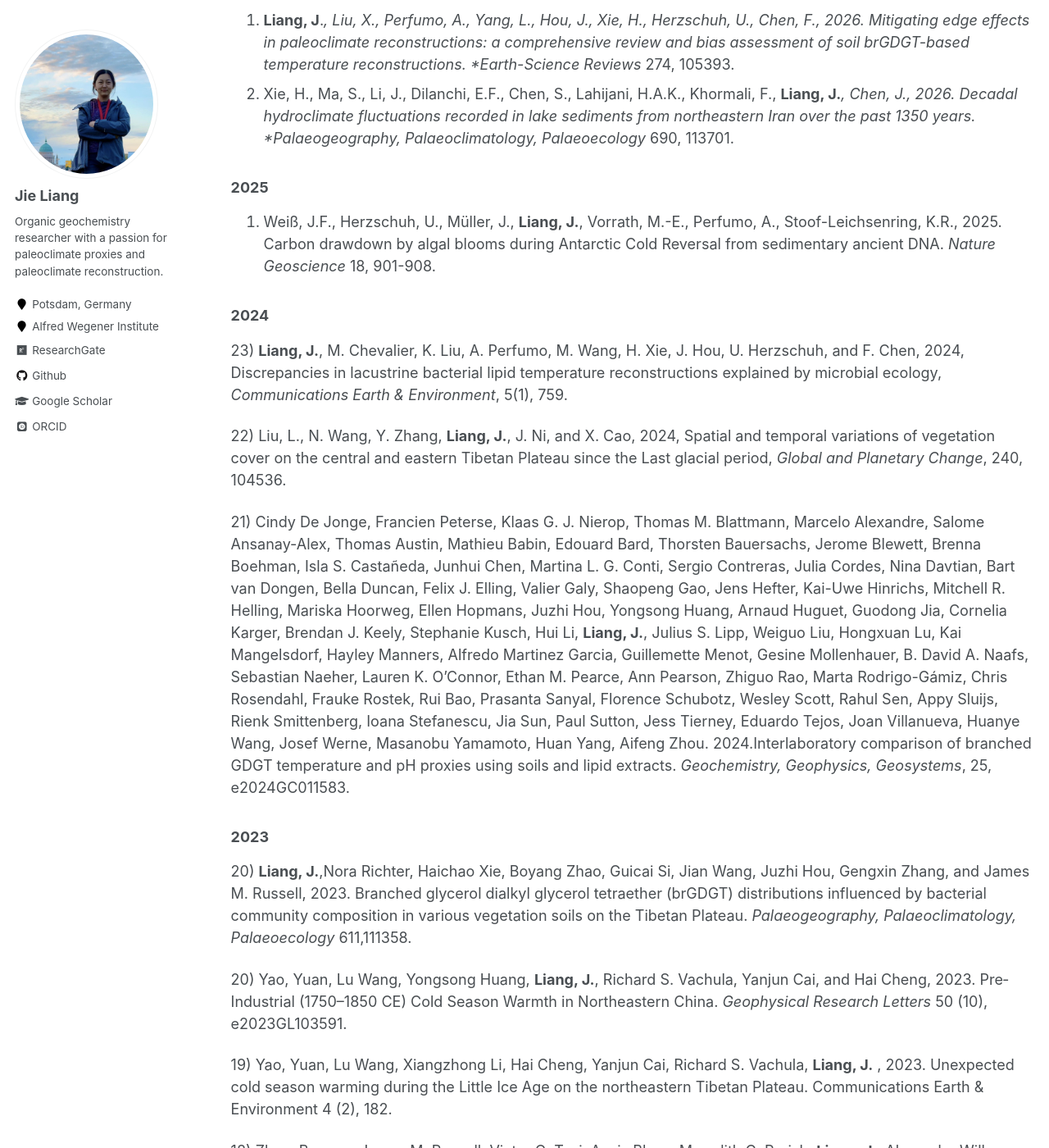
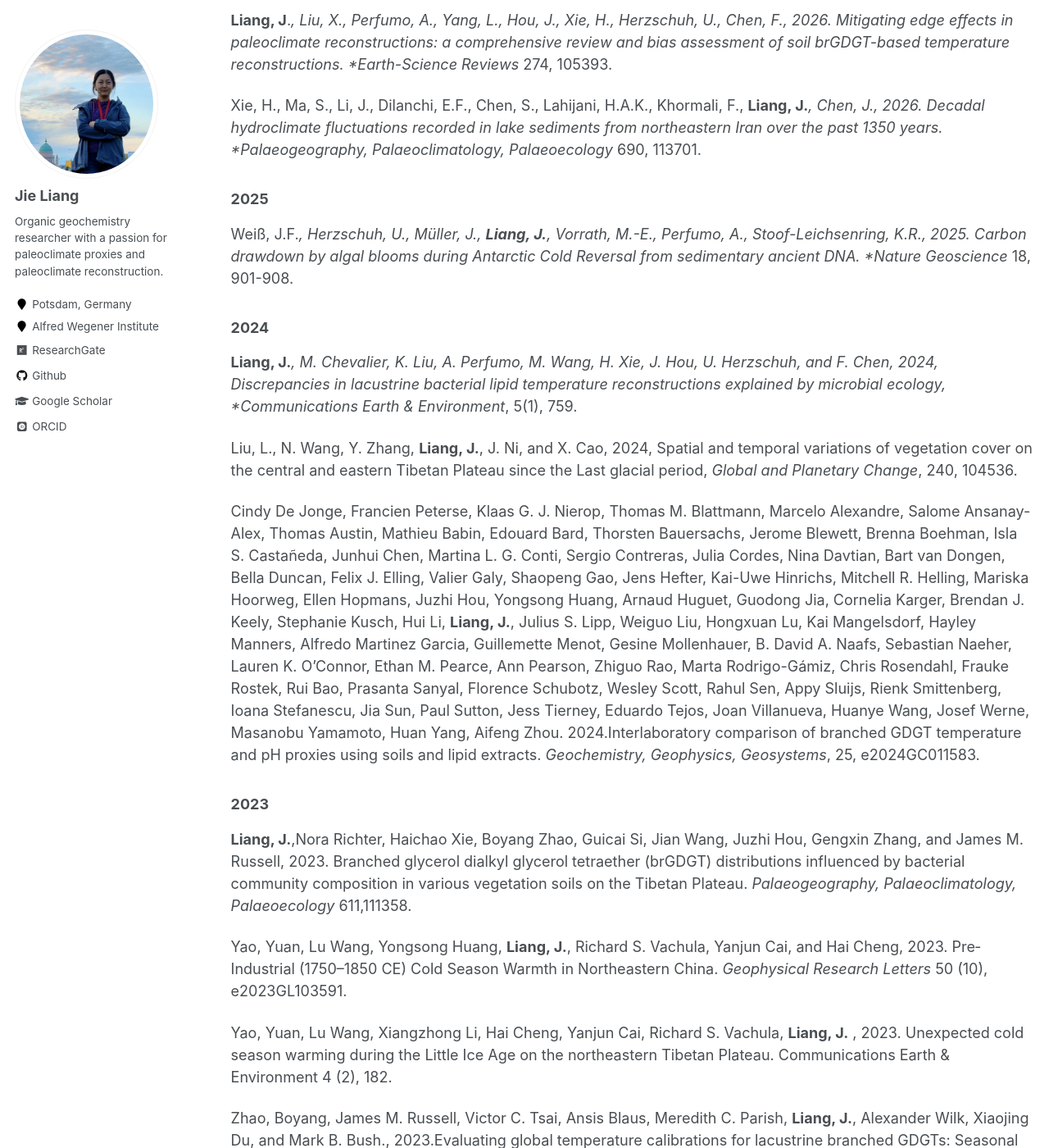
Before and after one commit to jieliangbio/jieliang.github.io, a Jekyll site: the page built from _pages/publications.md, in a window 1280 px wide and 1400 px high, scrolled down 512 px. Shown: the whole window at 82% size. Built offline with Jekyll 4.4.1, drawn with Linux system fonts in a browser that asks for light colours; some web fonts are replaced; some of the changed text lies outside the part shown.

Commit message:
Update publications.md

```diff
--- a/_pages/publications.md
+++ b/_pages/publications.md
@@ -22,79 +22,80 @@ header:
 
 ### 2026
 
-27. **Liang, J**.*, Liu, X., Perfumo, A., Yang, L., Hou, J., Xie, H., Herzschuh, U., Chen, F., 2026. Mitigating edge effects in paleoclimate reconstructions: a comprehensive review and bias assessment of soil brGDGT-based temperature reconstructions. *Earth-Science Reviews* 274, 105393.
-28. Xie, H., Ma, S., Li, J., Dilanchi, E.F., Chen, S., Lahijani, H.A.K., Khormali, F., **Liang, J.***, Chen, J., 2026. Decadal hydroclimate fluctuations recorded in lake sediments from northeastern Iran over the past 1350 years. *Palaeogeography, Palaeoclimatology, Palaeoecology* 690, 113701.
+**Liang, J**.*, Liu, X., Perfumo, A., Yang, L., Hou, J., Xie, H., Herzschuh, U., Chen, F., 2026. Mitigating edge effects in paleoclimate reconstructions: a comprehensive review and bias assessment of soil brGDGT-based temperature reconstructions. *Earth-Science Reviews* 274, 105393.
+
+Xie, H., Ma, S., Li, J., Dilanchi, E.F., Chen, S., Lahijani, H.A.K., Khormali, F., **Liang, J.***, Chen, J., 2026. Decadal hydroclimate fluctuations recorded in lake sediments from northeastern Iran over the past 1350 years. *Palaeogeography, Palaeoclimatology, Palaeoecology* 690, 113701.
 
 ### 2025
 
-26. Weiß, J.F., Herzschuh, U., Müller, J., **Liang, J.**, Vorrath, M.-E., Perfumo, A., Stoof-Leichsenring, K.R., 2025. Carbon drawdown by algal blooms during Antarctic Cold Reversal from sedimentary ancient DNA. *Nature Geoscience* 18, 901-908.
+Weiß, J.F.*, Herzschuh, U., Müller, J., **Liang, J.**, Vorrath, M.-E., Perfumo, A., Stoof-Leichsenring, K.R., 2025. Carbon drawdown by algal blooms during Antarctic Cold Reversal from sedimentary ancient DNA. *Nature Geoscience* 18, 901-908.
 
 ### 2024
 
-23) **Liang, J.**, M. Chevalier, K. Liu, A. Perfumo, M. Wang, H. Xie, J. Hou, U. Herzschuh, and F. Chen, 2024, Discrepancies in lacustrine bacterial lipid temperature reconstructions explained by microbial ecology, *Communications Earth & Environment*, 5(1), 759.
+**Liang, J.***, M. Chevalier, K. Liu, A. Perfumo, M. Wang, H. Xie, J. Hou, U. Herzschuh, and F. Chen, 2024, Discrepancies in lacustrine bacterial lipid temperature reconstructions explained by microbial ecology, *Communications Earth & Environment*, 5(1), 759.
 
-22) Liu, L., N. Wang, Y. Zhang, **Liang, J.**, J. Ni, and X. Cao, 2024, Spatial and temporal variations of vegetation cover on the central and eastern Tibetan Plateau since the Last glacial period, *Global and Planetary Change*, 240, 104536.
+Liu, L., N. Wang, Y. Zhang, **Liang, J.**, J. Ni, and X. Cao, 2024, Spatial and temporal variations of vegetation cover on the central and eastern Tibetan Plateau since the Last glacial period, *Global and Planetary Change*, 240, 104536.
 
-21) Cindy De Jonge,  Francien Peterse,  Klaas G. J. Nierop,  Thomas M. Blattmann,  Marcelo Alexandre,  Salome Ansanay-Alex,  Thomas Austin,  Mathieu Babin,  Edouard Bard,  Thorsten Bauersachs,  Jerome Blewett,  Brenna Boehman,  Isla S. Castañeda,  Junhui Chen,  Martina L. G. Conti,  Sergio Contreras,  Julia Cordes,  Nina Davtian,  Bart van Dongen,  Bella Duncan,  Felix J. Elling,  Valier Galy,  Shaopeng Gao,  Jens Hefter,  Kai-Uwe Hinrichs,  Mitchell R. Helling,  Mariska Hoorweg,  Ellen Hopmans,  Juzhi Hou,  Yongsong Huang,  Arnaud Huguet,  Guodong Jia,  Cornelia Karger,  Brendan J. Keely,  Stephanie Kusch,  Hui Li,  **Liang, J.**,  Julius S. Lipp,  Weiguo Liu,  Hongxuan Lu,  Kai Mangelsdorf,  Hayley Manners,  Alfredo Martinez Garcia,  Guillemette Menot,  Gesine Mollenhauer,  B. David A. Naafs,  Sebastian Naeher,  Lauren K. O'Connor,  Ethan M. Pearce,  Ann Pearson,  Zhiguo Rao,  Marta Rodrigo-Gámiz,  Chris Rosendahl,  Frauke Rostek,  Rui Bao,  Prasanta Sanyal,  Florence Schubotz,  Wesley Scott,  Rahul Sen,  Appy Sluijs,  Rienk Smittenberg,  Ioana Stefanescu,  Jia Sun,  Paul Sutton,  Jess Tierney,  Eduardo Tejos,  Joan Villanueva,  Huanye Wang,  Josef Werne,  Masanobu Yamamoto,  Huan Yang,  Aifeng Zhou. 2024.Interlaboratory comparison of branched GDGT temperature and pH proxies using soils and lipid extracts. *Geochemistry, Geophysics, Geosystems*, 25, e2024GC011583.
+Cindy De Jonge,  Francien Peterse,  Klaas G. J. Nierop,  Thomas M. Blattmann,  Marcelo Alexandre,  Salome Ansanay-Alex,  Thomas Austin,  Mathieu Babin,  Edouard Bard,  Thorsten Bauersachs,  Jerome Blewett,  Brenna Boehman,  Isla S. Castañeda,  Junhui Chen,  Martina L. G. Conti,  Sergio Contreras,  Julia Cordes,  Nina Davtian,  Bart van Dongen,  Bella Duncan,  Felix J. Elling,  Valier Galy,  Shaopeng Gao,  Jens Hefter,  Kai-Uwe Hinrichs,  Mitchell R. Helling,  Mariska Hoorweg,  Ellen Hopmans,  Juzhi Hou,  Yongsong Huang,  Arnaud Huguet,  Guodong Jia,  Cornelia Karger,  Brendan J. Keely,  Stephanie Kusch,  Hui Li,  **Liang, J.**,  Julius S. Lipp,  Weiguo Liu,  Hongxuan Lu,  Kai Mangelsdorf,  Hayley Manners,  Alfredo Martinez Garcia,  Guillemette Menot,  Gesine Mollenhauer,  B. David A. Naafs,  Sebastian Naeher,  Lauren K. O'Connor,  Ethan M. Pearce,  Ann Pearson,  Zhiguo Rao,  Marta Rodrigo-Gámiz,  Chris Rosendahl,  Frauke Rostek,  Rui Bao,  Prasanta Sanyal,  Florence Schubotz,  Wesley Scott,  Rahul Sen,  Appy Sluijs,  Rienk Smittenberg,  Ioana Stefanescu,  Jia Sun,  Paul Sutton,  Jess Tierney,  Eduardo Tejos,  Joan Villanueva,  Huanye Wang,  Josef Werne,  Masanobu Yamamoto,  Huan Yang,  Aifeng Zhou. 2024.Interlaboratory comparison of branched GDGT temperature and pH proxies using soils and lipid extracts. *Geochemistry, Geophysics, Geosystems*, 25, e2024GC011583.
 
 ### 2023
 
-20) **Liang, J.**,Nora Richter, Haichao Xie, Boyang Zhao, Guicai Si, Jian Wang, Juzhi Hou, Gengxin Zhang, and James M. Russell, 2023. Branched glycerol dialkyl glycerol tetraether (brGDGT) distributions influenced by bacterial community composition in various vegetation soils on the Tibetan Plateau. *Palaeogeography, Palaeoclimatology, Palaeoecology* 611,111358.
+**Liang, J.**,Nora Richter, Haichao Xie, Boyang Zhao, Guicai Si, Jian Wang, Juzhi Hou, Gengxin Zhang, and James M. Russell, 2023. Branched glycerol dialkyl glycerol tetraether (brGDGT) distributions influenced by bacterial community composition in various vegetation soils on the Tibetan Plateau. *Palaeogeography, Palaeoclimatology, Palaeoecology* 611,111358.
 
-20) Yao, Yuan, Lu Wang, Yongsong Huang, **Liang, J.**, Richard S. Vachula, Yanjun Cai, and Hai Cheng, 2023. Pre‐Industrial (1750–1850 CE) Cold Season Warmth in Northeastern China. *Geophysical Research Letters* 50 (10), e2023GL103591.
+Yao, Yuan, Lu Wang, Yongsong Huang, **Liang, J.**, Richard S. Vachula, Yanjun Cai, and Hai Cheng, 2023. Pre‐Industrial (1750–1850 CE) Cold Season Warmth in Northeastern China. *Geophysical Research Letters* 50 (10), e2023GL103591.
 
-19) Yao, Yuan, Lu Wang, Xiangzhong Li, Hai Cheng, Yanjun Cai, Richard S. Vachula, **Liang, J.** , 2023. Unexpected cold season warming during the Little Ice Age on the northeastern Tibetan Plateau. Communications Earth & Environment 4 (2), 182.
+Yao, Yuan, Lu Wang, Xiangzhong Li, Hai Cheng, Yanjun Cai, Richard S. Vachula, **Liang, J.** , 2023. Unexpected cold season warming during the Little Ice Age on the northeastern Tibetan Plateau. Communications Earth & Environment 4 (2), 182.
 
-18) Zhao, Boyang, James M. Russell, Victor C. Tsai, Ansis Blaus, Meredith C. Parish,  **Liang, J.**, Alexander Wilk, Xiaojing Du, and Mark B. Bush., 2023.Evaluating global temperature calibrations for lacustrine branched GDGTs: Seasonal variability, paleoclimate implications, and future directions. *Quaternary Science Reviews* 310 : 108124.
+Zhao, Boyang, James M. Russell, Victor C. Tsai, Ansis Blaus, Meredith C. Parish,  **Liang, J.**, Alexander Wilk, Xiaojing Du, and Mark B. Bush., 2023.Evaluating global temperature calibrations for lacustrine branched GDGTs: Seasonal variability, paleoclimate implications, and future directions. *Quaternary Science Reviews* 310 : 108124.
 
 ### 2022
 
-17) **Liang, J.**, Guo, Y., Xie, H.*, Hou, J., 2022. Calibration and application of branched GDGTs to Tibetan lake sediments: the influence of temperature on the fall of the Guge Kingdom in Western Tibet, China. Paleoceanography and Paleoclimatology.
+**Liang, J.**, Guo, Y., Xie, H.*, Hou, J., 2022. Calibration and application of branched GDGTs to Tibetan lake sediments: the influence of temperature on the fall of the Guge Kingdom in Western Tibet, China. Paleoceanography and Paleoclimatology.
 
-16) Vachula, R.S.*, **Liang, J.**, Sae-Lim, J., Xie, H., 2022. Ignition frequency and climate controlled Alaskan tundra fires during the Common Era. Quaternary Science Reviews, 280, 1
+Vachula, R.S.*, **Liang, J.**, Sae-Lim, J., Xie, H., 2022. Ignition frequency and climate controlled Alaskan tundra fires during the Common Era. Quaternary Science Reviews, 280, 1
 
 ### 2021
 
-15) **Liang, J.**, Lupien, R., Xie, H., Vachula, R., Stevenson, M.,…& Hou, J., Russell, J., 2021. Lake ecosystem on the Qinghai–Tibetan Plateau severely altered by climatic warming and human activity.Palaeogeography, Palaeoclimatology, Palaeoecology, 110509.[link] (https://www.sciencedirect.com/science/article/abs/pii/S0031018221002947)
+**Liang, J.**, Lupien, R., Xie, H., Vachula, R., Stevenson, M.,…& Hou, J., Russell, J., 2021. Lake ecosystem on the Qinghai–Tibetan Plateau severely altered by climatic warming and human activity.Palaeogeography, Palaeoclimatology, Palaeoecology, 110509.[link] (https://www.sciencedirect.com/science/article/abs/pii/S0031018221002947)
 
-14) Xie, H., **Liang, J.**, Vachula, R.S., Russell, J.M., Chen, S., Guo, M., Wang, X., Huang, X.*, Chen, F., 2021. Changes in the hydrodynamic intensity of Bosten Lake and its impact on early human settlement in the northeastern Tarim Basin, Arid Central Asia. Palaeogeography, Palaeoclimatology, Palaeoecology, 110499.
+Xie, H., **Liang, J.**, Vachula, R.S., Russell, J.M., Chen, S., Guo, M., Wang, X., Huang, X.*, Chen, F., 2021. Changes in the hydrodynamic intensity of Bosten Lake and its impact on early human settlement in the northeastern Tarim Basin, Arid Central Asia. Palaeogeography, Palaeoclimatology, Palaeoecology, 110499.
 
-13) Liu, K., Liu, Y., Hu, A., Wang, F., **Liang, J.**, Zhang, Z., Anslan, S., Ji, M., Hou, J., 2021. Temporal variability of microbial communities during the past 600 years in a Tibetan lake sediment core. Palaeogeography, Palaeoclimatology, Palaeoecology, 110678.
+Liu, K., Liu, Y., Hu, A., Wang, F., **Liang, J.**, Zhang, Z., Anslan, S., Ji, M., Hou, J., 2021. Temporal variability of microbial communities during the past 600 years in a Tibetan lake sediment core. Palaeogeography, Palaeoclimatology, Palaeoecology, 110678.
 
-12) Wang, M., Hou, J., Lazhu, Li, X., **Liang, J.**, Xie, S., Tang, W., 2021. Changes in the lake thermal and mixing dynamics on the Tibetan Plateau. Hydrological Sciences Journal 66, 838-850.
+Wang, M., Hou, J., Lazhu, Li, X., **Liang, J.**, Xie, S., Tang, W., 2021. Changes in the lake thermal and mixing dynamics on the Tibetan Plateau. Hydrological Sciences Journal 66, 838-850.
 
 
 ### 2020
 
-11) Wang, M., Tian, Q., Li, X.,**Liang, J.**, He, Y., Hou, J., 2020. TEX86 as a potential proxy of lake water pH in the Tibetan Plateau. Palaeogeography, Palaeoclimatology, Palaeoecology 538, 109381
+Wang, M., Tian, Q., Li, X.,**Liang, J.**, He, Y., Hou, J., 2020. TEX86 as a potential proxy of lake water pH in the Tibetan Plateau. Palaeogeography, Palaeoclimatology, Palaeoecology 538, 109381
 
-10) He, Y., Hou, J., Wang, M., Li, X., **Liang, J.**, Xie, S., Jin, Y., 2020. Temperature variation on the Central Tibetan Plateau revealed by glycerol dialkyl glycerol tetraethers from the sediment record of Lake Linggo Co since the last deglaciation. Frontiers in Earth Science, 389
+He, Y., Hou, J., Wang, M., Li, X., **Liang, J.**, Xie, S., Jin, Y., 2020. Temperature variation on the Central Tibetan Plateau revealed by glycerol dialkyl glycerol tetraethers from the sediment record of Lake Linggo Co since the last deglaciation. Frontiers in Earth Science, 389
 
 ### 2019
 
-9) **Liang, J.**, Russell, J.M., Xie, H., Lupien, R., Si, G., Wang, J., Hou, J., Zhang, G., 2018. Vegetation effects on temperature calibrations of branched glycerol dialkyl glycerol tetraether (brGDGTs) in soils. Organic Geochemistry ,127, 1-11.
+**Liang, J.**, Russell, J.M., Xie, H., Lupien, R., Si, G., Wang, J., Hou, J., Zhang, G., 2018. Vegetation effects on temperature calibrations of branched glycerol dialkyl glycerol tetraether (brGDGTs) in soils. Organic Geochemistry ,127, 1-11.
 
-8) Feng, X., Zhao, C., D'Andrea, W.J., **Liang, J.**, Zhou, A., Shen, J., 2019. Temperature fluctuations during the Common Era in subtropical southwestern China inferred from brGDGTs in a remote alpine lake. Earth and Planetary Science Letters 510, 26-36.
+Feng, X., Zhao, C., D'Andrea, W.J., **Liang, J.**, Zhou, A., Shen, J., 2019. Temperature fluctuations during the Common Era in subtropical southwestern China inferred from brGDGTs in a remote alpine lake. Earth and Planetary Science Letters 510, 26-36.
 
 ### 2018
 
-7) Russell, J.M., Hopmans, E.C., Loomis, S.E.,**Liang, J.**, Damsté, J.S.S., 2018. Distributions of 5-and 6-methyl branched glycerol dialkyl glycerol tetraethers (brGDGTs) in East African lake sediment: Effects of temperature, pH, and new lacustrine paleotemperature calibrations. Organic Geochemistry 117, 56-69.
+Russell, J.M., Hopmans, E.C., Loomis, S.E.,**Liang, J.**, Damsté, J.S.S., 2018. Distributions of 5-and 6-methyl branched glycerol dialkyl glycerol tetraethers (brGDGTs) in East African lake sediment: Effects of temperature, pH, and new lacustrine paleotemperature calibrations. Organic Geochemistry 117, 56-69.
 
 ### 2017
 
-6) Hou, J., Tian, Q., **Liang, J.**, Wang, M., He, Y., 2017. Climatic implications of hydrologic changes in two lake catchments on the central Tibetan Plateau since the last glacial. Journal of Paleolimnology 58, 257-273.
+Hou, J., Tian, Q., **Liang, J.**, Wang, M., He, Y., 2017. Climatic implications of hydrologic changes in two lake catchments on the central Tibetan Plateau since the last glacial. Journal of Paleolimnology 58, 257-273.
 
-5) Hou, J., D'Andrea, W.J., Wang, M., He, Y., **Liang, J.**, 2017. Influence of the Indian monsoon and the subtropical jet on climate change on the Tibetan Plateau since the late Pleistocene. Quaternary Science Reviews 163, 84-94.
+Hou, J., D'Andrea, W.J., Wang, M., He, Y., **Liang, J.**, 2017. Influence of the Indian monsoon and the subtropical jet on climate change on the Tibetan Plateau since the late Pleistocene. Quaternary Science Reviews 163, 84-94.
 
 ### 2016
 
-4) **Liang, J**., Li, D., Wang, M., Zhang, X., Hou, J., 2016. Application of orthogonal design to the extraction and HPLC analysis of sedimentary pigments from lakes of the Tibetan Plateau. Science China Earth Sciences, 59, 1195-1205.
+**Liang, J**., Li, D., Wang, M., Zhang, X., Hou, J., 2016. Application of orthogonal design to the extraction and HPLC analysis of sedimentary pigments from lakes of the Tibetan Plateau. Science China Earth Sciences, 59, 1195-1205.
 
-3) **Liang, J**.,Hou, J, Li, D, Wang M, 2016. Review on investigating changes in lake ecosystems using sedimentary pigments. Quaternary Sciences, doi: 10.11928/j.issn.1001-7410.2016.03
+**Liang, J**.,Hou, J, Li, D, Wang M, 2016. Review on investigating changes in lake ecosystems using sedimentary pigments. Quaternary Sciences, doi: 10.11928/j.issn.1001-7410.2016.03
 
-2) Wang, M., **Liang, J**., Hou, J.*, 2016. Distribution of GDGTs in lake surface sediments on the Tibetan Plateau and its influencing factors. Science China: Earth Sciences, 59: 1-14, doi: 10.1007/s11430-015-5214-3.
+Wang, M., **Liang, J**., Hou, J.*, 2016. Distribution of GDGTs in lake surface sediments on the Tibetan Plateau and its influencing factors. Science China: Earth Sciences, 59: 1-14, doi: 10.1007/s11430-015-5214-3.
 
 ### 2015
 
-1) Li, X., **Liang, J**., Hou, J.*, Zhang, W., 2015. Centennial-scale climate variability during the past
+Li, X., **Liang, J**., Hou, J.*, Zhang, W., 2015. Centennial-scale climate variability during the past
 2000 years on the central Tibetan Plateau. *The Holocene*, 25, 892-899
```
